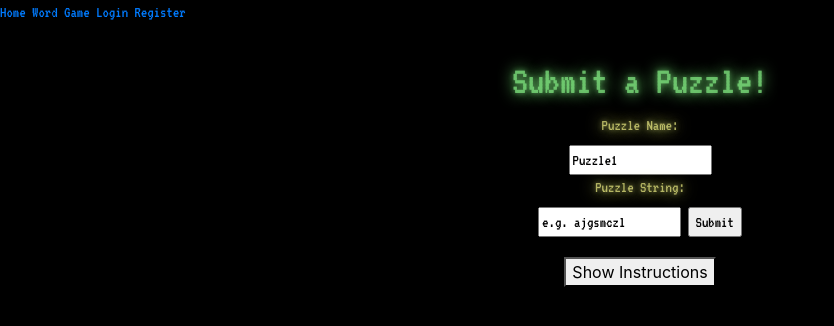
After one commit to good-programmer/CITS3403-project, a Flask app: page /wordGame/submitpuzzle in a window 1280 px wide. The commit adds this page. Shown: the top 326 px of the page, without its empty margins (0-834 px from the left). Run offline with Flask 3, Linux system fonts and the light colour scheme; parts of the project's set-up code (start-up, migrations or seed data) failed here and were passed over; some libraries are stand-ins or nearby versions.

Commit message:
Added a submit puzzle feature, using css from wordGame

```diff
--- a/project/blueprints/game.py
+++ b/project/blueprints/game.py
@@ -1,8 +1,9 @@
-from flask import Blueprint, request, render_template, jsonify, json
+from flask import Blueprint, request, render_template, jsonify, json, url_for, redirect
 from .models import db
 from flask_login import login_required, current_user
 
-from ..utils import game_utils
+from ..utils import game_utils, puzzle_utils, route_utils as route
+
 
 game = Blueprint('game', __name__)
 
@@ -24,3 +25,15 @@ def solve():
     print(data)
     print(f"Score: {score}")
     return data
+
+@game.route('/wordGame/submitpuzzle', methods=['GET','POST'])
+def submitpuzzle():
+    if request.method == 'POST':
+        fget = request.form.get
+        puzzlename, content = fget('puzzlename'), fget('puzzle')
+        puzzle_utils.add_puzzle(puzzlename, current_user, content)
+
+        print("Added:" + puzzlename)
+        return redirect(url_for(route.index))
+    else:
+        return render_template('submitpuzzle.html')
--- a/project/static/css/wordGame.css
+++ b/project/static/css/wordGame.css
@@ -107,6 +107,17 @@
     margin-left: 45px;
 }
 
+#showInstructions {
+    display: block;
+    margin: 0 auto;
+    margin-top: 20px;
+}
+
+#instructions {
+    padding: 20px;
+    display: none;
+}
+
 .wordTile {
     display: column;
     align-items: center;
@@ -143,3 +154,8 @@
     color: rgba(225, 125, 125, 0.75);
     text-shadow: 0 0 5px rgba(225,125,125,0.5), 0 0 15px rgba(225,125,125,1);
 }
+
+.puzzleFormContainer {
+    margin: 0 auto;
+    text-align: center;
+}
--- /dev/null
+++ b/project/static/js/submitpuzzle.js
@@ -0,0 +1,40 @@
+$(document).ready(function(){
+
+    // Function to slide down the instructions information
+    $("#showInstructions").click(function(){
+        $("#instructions").slideDown("slow");
+    });
+
+    // Function to check input string for non-alphabetical characters
+    function checkInput(input) {
+        // Regex for special characters
+        var alphaChars = /^[a-zA-Z]+$/;
+
+        // Check if input contains only alphabetical characters
+        if (!alphaChars.test(input)) {
+            alert("String can only have alphabetical characters");
+            return false;
+        }
+
+        // Check if input length for correctness
+        strLen = input.length
+        if (strLen > 10 || strLen < 3) {
+            alert("String is incorrect length, string needs to be < 10 and > 2");
+            return false;
+        }
+
+        // If input passes all checks, return true
+        return true;
+    }
+
+    // Event listener for form submission
+    $("form").submit(function(event){
+        var inputValue = $("#puzzle").val();
+
+        // Check the input value
+        if (!checkInput(inputValue)) {
+            // If input is invalid, prevent form submission
+            event.preventDefault();
+        }
+    });
+});
--- /dev/null
+++ b/project/templates/submitpuzzle.html
@@ -0,0 +1,40 @@
+<!DOCTYPE html>
+    <html lang="en">
+        <head>
+            <title> Puzzle Submission </title>
+            <meta charset="utf-8">
+            <meta name="viewport" content="width=device-width, initial-scale=1">
+            <script src="https://ajax.googleapis.com/ajax/libs/jquery/3.7.1/jquery.min.js"></script>
+            <link rel="stylesheet" type="text/css" href="../static/css/wordGame.css">
+            <link rel="stylesheet" href="https://stackpath.bootstrapcdn.com/bootstrap/4.3.1/css/bootstrap.min.css">
+            <!--
+            <link rel="stylesheet" type="text/css" href="../static/css/submitpuzzle.css">
+            -->
+            <script src="https://stackpath.bootstrapcdn.com/bootstrap/4.3.1/js/bootstrap.min.js"></script>
+            <script src="../static/js/submitpuzzle.js"></script>
+        </head>
+        <body id="body">
+            {% extends "base.html" %}
+            {% block content %}
+            <h1 class="MatrixTextGreen" style="text-align: center;"> Submit a Puzzle! </h1>
+
+            <div class="puzzleFormContainer">
+                <form method="POST">
+                    <label class="MatrixTextYellow" for="puzzlename">Puzzle Name:</label><br>
+                    <input type="text" id="puzzlename" name="puzzlename" value="Puzzle1"> <br>
+                    <label class="MatrixTextYellow" for="puzzle">Puzzle String:</label><br>
+                    <input type="text" id="puzzle" name="puzzle" value="e.g. ajgsmczl">
+                    <input type="submit" value="Submit">
+                </form>
+            </div>
+
+            <button id="showInstructions"> Show Instructions </button>
+            <p class="MatrixTextYellow" id="instructions"> Create a <b>PUZZLE!</b> Insert a string of alphabetical characters only,
+                that can be used to form potentially new words alongside a puzzle name.
+                Example: inputting 'asdkflkasc' as a puzzle. Users can then submit answers based on this string, e.g. 'flask'.
+                String length is limited too **DECIDED BETWEEN GROUP LATER [SEE submitpuzzle.js]** and cannot contain special characters * . , - etc.
+            </p>
+            {% endblock %}
+        </body>
+
+</html>
```
Also changed, not shown: project/db/users.db.
